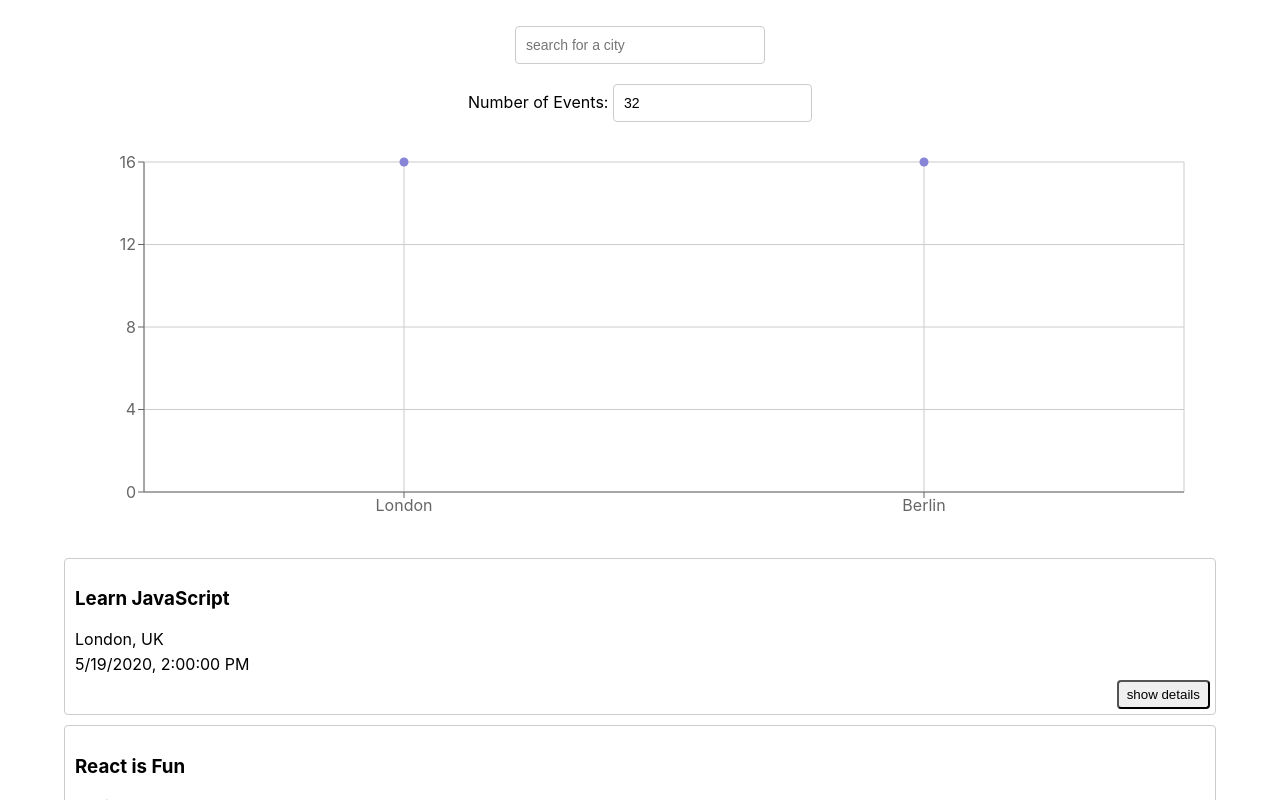
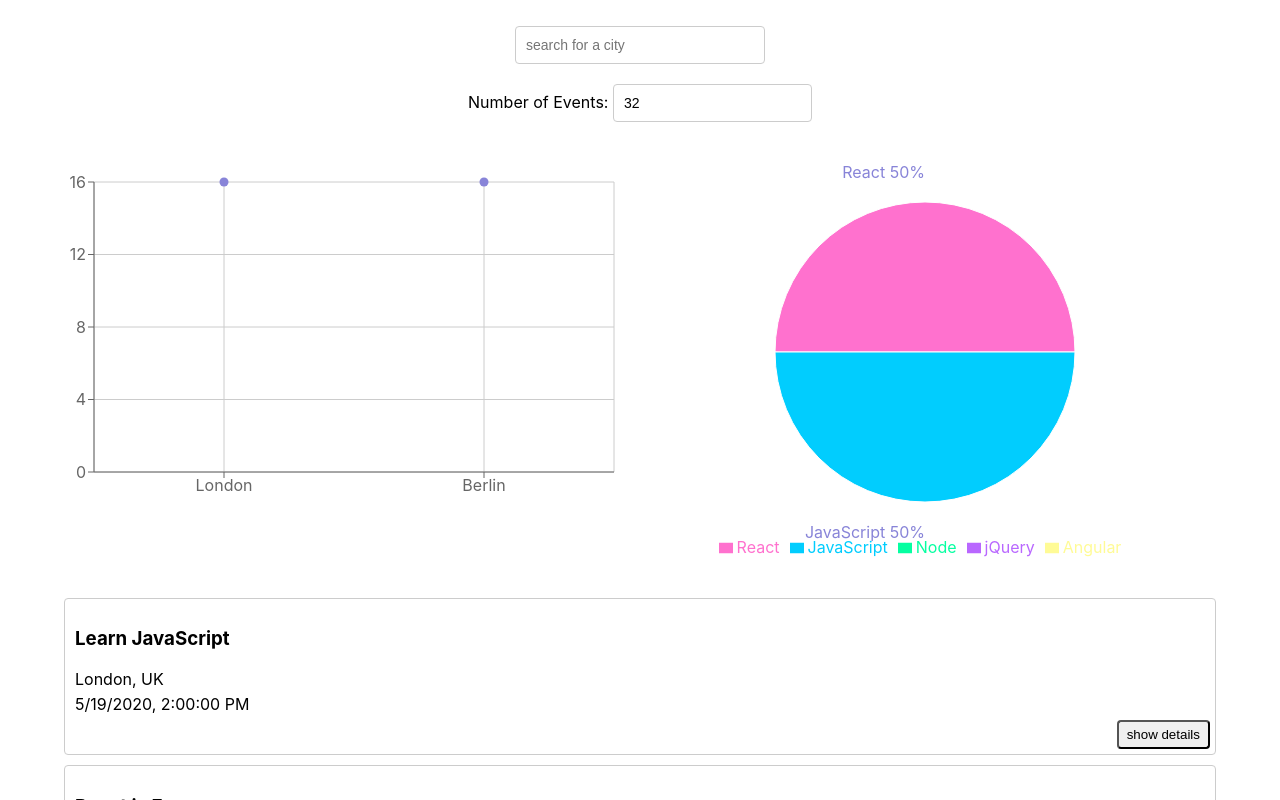
Before and after one commit to Dr-Vogt/meet, a React (Create React App) app: page / in a window 1280 px wide. Shown: the top 800 px of the page. Built offline with nearby package versions, Linux system fonts and the light colour scheme; what atatus-spa would draw is missing.

Commit message:
created charts

```diff
--- a/src/App.css
+++ b/src/App.css
@@ -94,3 +94,16 @@
   width: 250px;
   z-index: 1000;
 }
+
+.charts-container {
+  display: grid;
+  grid-template-columns: 1fr 1fr;
+  padding-bottom: 20px;
+  padding-top: 20px;
+}
+
+@media (max-width: 768px){
+  .charts-container{
+    grid-template-columns: 1fr;
+  }
+}
--- a/src/App.js
+++ b/src/App.js
@@ -3,6 +3,7 @@
 import EventList from './components/EventList';
 import NumberOfEvents from './components/NumberOfEvents';
 import CityEventsChart from './components/CityEventsChart';
+import EventGenresChart from './components/EventGenresChart';
 import { extractLocations, getEvents } from './api';
 import './App.css';
 import { InfoAlert, ErrorAlert, WarningAlert } from './components/Alert';
@@ -43,7 +44,10 @@
       </div>
       <CitySearch allLocations={allLocations} setCurrentCity={setCurrentCity} setInfoAlert={setInfoAlert} setErrorAlert={setErrorAlert}/>
       <NumberOfEvents setCurrentNOE={setCurrentNOE} setErrorAlert={setErrorAlert} />
+      <div className='charts-container'>
       <CityEventsChart allLocations={allLocations} events={events} />
+      <EventGenresChart events={events} />
+      </div>
       <EventList events={events} />
     </div>
   );
--- a/src/components/CityEventsChart.js
+++ b/src/components/CityEventsChart.js
@@ -18,7 +18,7 @@
     const getData = () => {
         const data = allLocations.map((location) => {
           const count = events.filter((event) => event.location === location).length
-        const city = location.split(', ')[0]
+          const city = location.split((/, | - /))[0]
           return { city, count };
         })
         return data;
@@ -29,8 +29,8 @@
             margin={{
               top: 20,
               right: 20,
-              bottom: 20,
-              left: 20,
+              bottom: 60,
+              left: -30,
             }}
           >
             <CartesianGrid />
--- /dev/null
+++ b/src/components/EventGenresChart.js
@@ -0,0 +1,62 @@
+import { useState, useEffect } from 'react';
+import { PieChart, Pie, Cell, ResponsiveContainer, Legend, Tooltip } from 'recharts';
+
+const genres = ['React', 'JavaScript', 'Node', 'jQuery', 'Angular'];
+const COLORS = ['#ff71ce','#01cdfe','#05ffa1','#b967ff','#fffb96'];
+
+const EventGenresChart = ({ events }) => {
+    const [data, setData] = useState([]);
+
+    useEffect(() => {
+        const data = genres.map(genre => {
+            const filteredEvents = events.filter(event => event.summary.includes(genre));
+            return {
+                name: genre,
+                value: filteredEvents.length
+            };
+        });
+
+        setData(data);
+    }, [events]);
+
+    const renderCustomizedLabel = ({ cx, cy, midAngle, outerRadius, percent, index }) => {
+        const RADIAN = Math.PI / 180;
+        const radius = outerRadius * 1.2;
+        const x = cx + radius * Math.cos(-midAngle * RADIAN);
+        const y = cy + radius * Math.sin(-midAngle * RADIAN);
+        return percent ? (
+            <text
+                x={x}
+                y={y}
+                fill="#8884d8"
+                textAnchor={x > cx ? 'start' : 'end'}
+                dominantBaseline="central"
+            >
+                {`${genres[index]} ${(percent * 100).toFixed(0)}%`}
+            </text>
+        ) : null;
+    };
+
+    return (
+        <ResponsiveContainer width="99%" height={400}>
+            <PieChart>
+                <Pie
+                    data={data}
+                    dataKey="value"
+                    fill="#8884d8"
+                    labelLine={false}
+                    label={renderCustomizedLabel}
+                    outerRadius={150}
+                >
+                    {data.map((entry, index) => (
+                        <Cell key={`cell-${index}`} fill={COLORS[index % COLORS.length]} />
+                    ))}
+                </Pie>
+                <Tooltip />
+                <Legend />
+            </PieChart>
+        </ResponsiveContainer>
+    );
+}
+
+export default EventGenresChart;
```
Also changed, not shown: src/setupTests.js (+17 -0 lines). Lines whose indentation alone changed are shown as unchanged.
